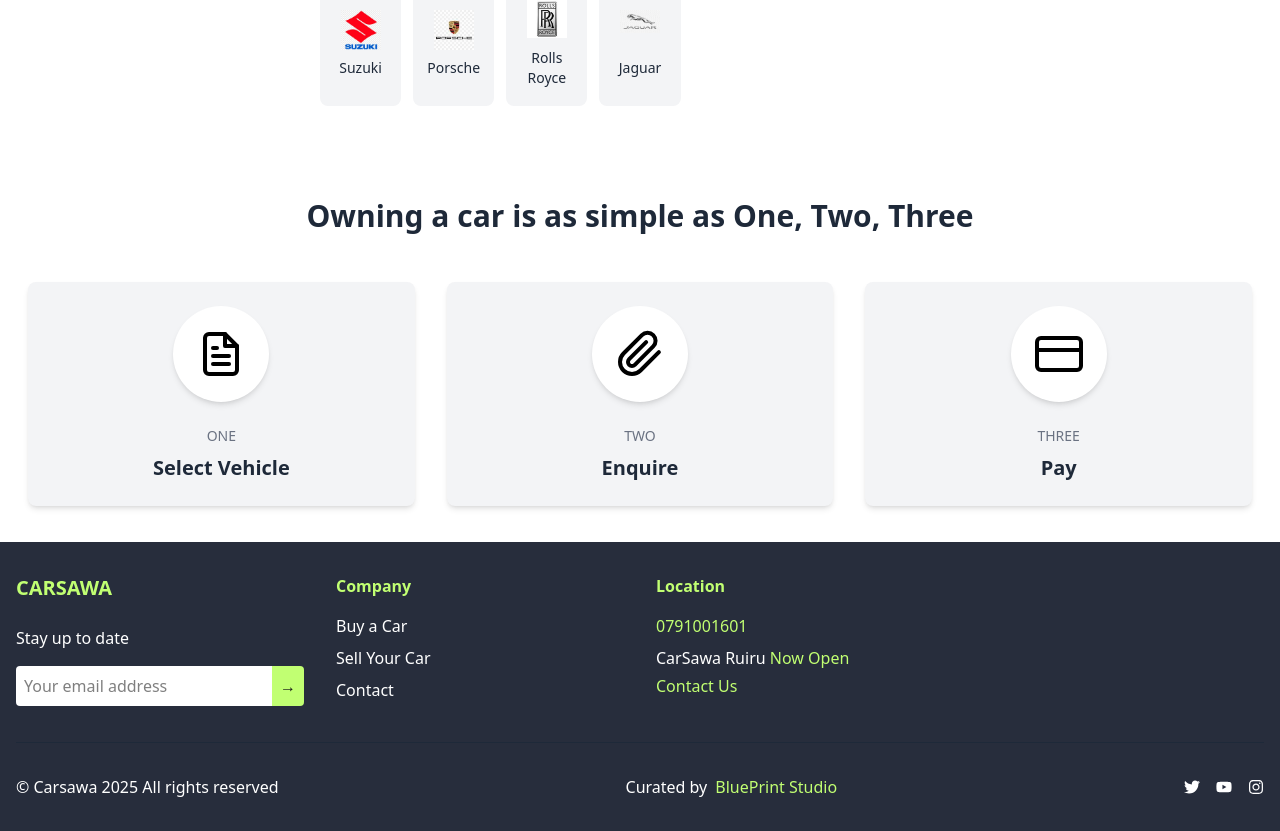
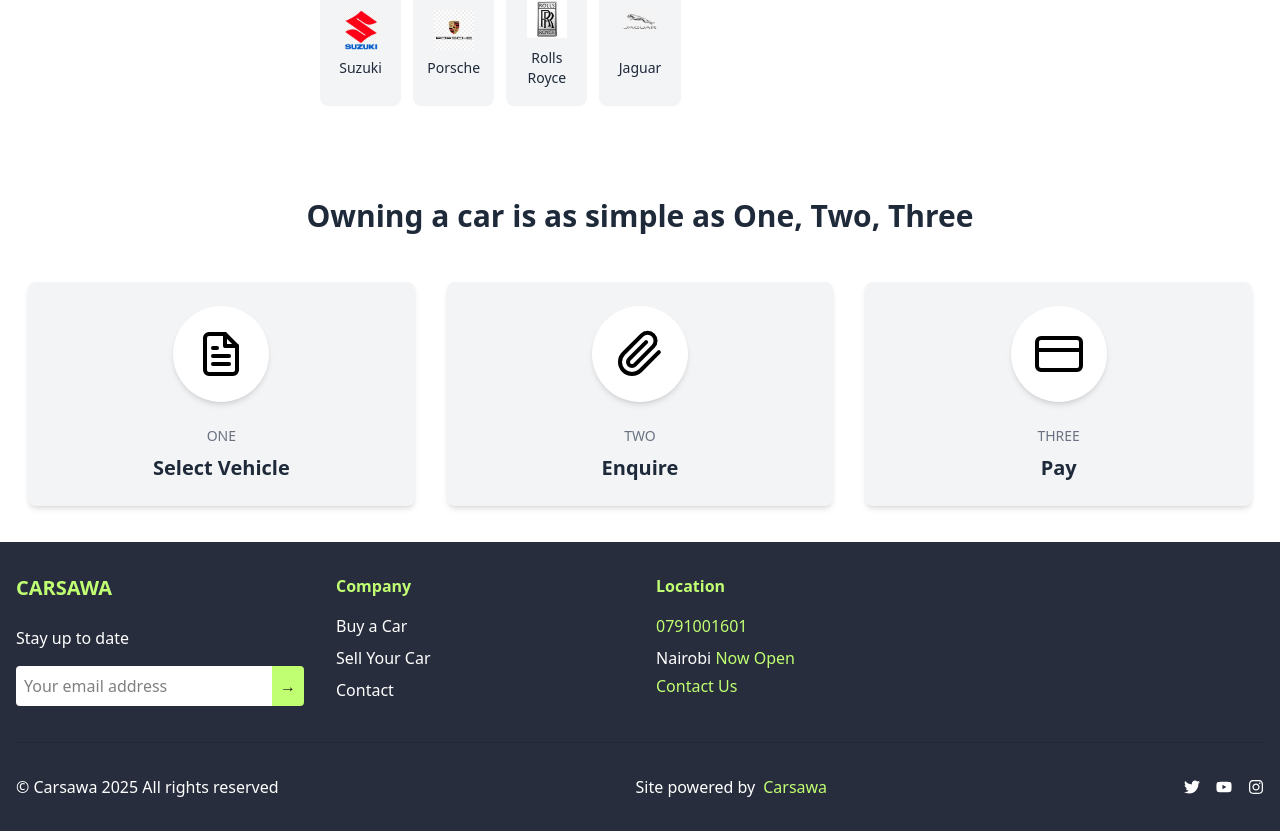
Before and after one commit to Elviskarani/carsawa-frontend-elvis, a Next.js app: page / in a window 1280 px wide. Shown: the part 1292-2123 px from the top of the page. Built offline with nearby package versions, Linux system fonts and the light colour scheme; no server answers.

Commit message:
added social links

```diff
--- a/src/app/components/footer.tsx
+++ b/src/app/components/footer.tsx
@@ -54,7 +54,7 @@ const Footer = () => {
                 <a href="tel:0791001601" style={{ color: '#c1ff72' }}>0791001601</a>
               </p>
 
-              <p className="mb-1">CarSawa Ruiru <span style={{ color: '#c1ff72' }}>Now Open</span></p>
+              <p className="mb-1">Nairobi <span style={{ color: '#c1ff72' }}>Now Open</span></p>
               <p><a href="https://wa.me/254716937165" target="_blank" rel="noopener noreferrer" style={{ color: '#c1ff72' }}>Contact Us</a></p>
             </div>
           </div>
@@ -64,13 +64,13 @@ const Footer = () => {
         <div className="mt-8 pt-8 border-t border-gray-800 flex flex-col md:flex-row justify-between items-center">
           <p>© Carsawa 2025 All rights reserved</p>
           <div className="flex items-center mt-4 md:mt-0">
-            <p className="mr-2">Curated by</p>
-            <a href="#" className="font-medium" style={{ color: '#c1ff72' }}>BluePrint Studio</a>
+            <p className="mr-2">Site powered by</p>
+            <a href="#" className="font-medium" style={{ color: '#c1ff72' }}>Carsawa</a>
           </div>
           <div className="flex space-x-4 mt-4 md:mt-0">
             <a href="#" className="hover:text-gray-400"><FaTwitter /></a>
             <a href="#" className="hover:text-gray-400"><FaYoutube /></a>
-            <a href="#" className="hover:text-gray-400"><FaInstagram /></a>
+            <a href="https://www.instagram.com/carsawakenya/" className="hover:text-gray-400"><FaInstagram /></a>
           </div>
         </div>
       </div>
```
